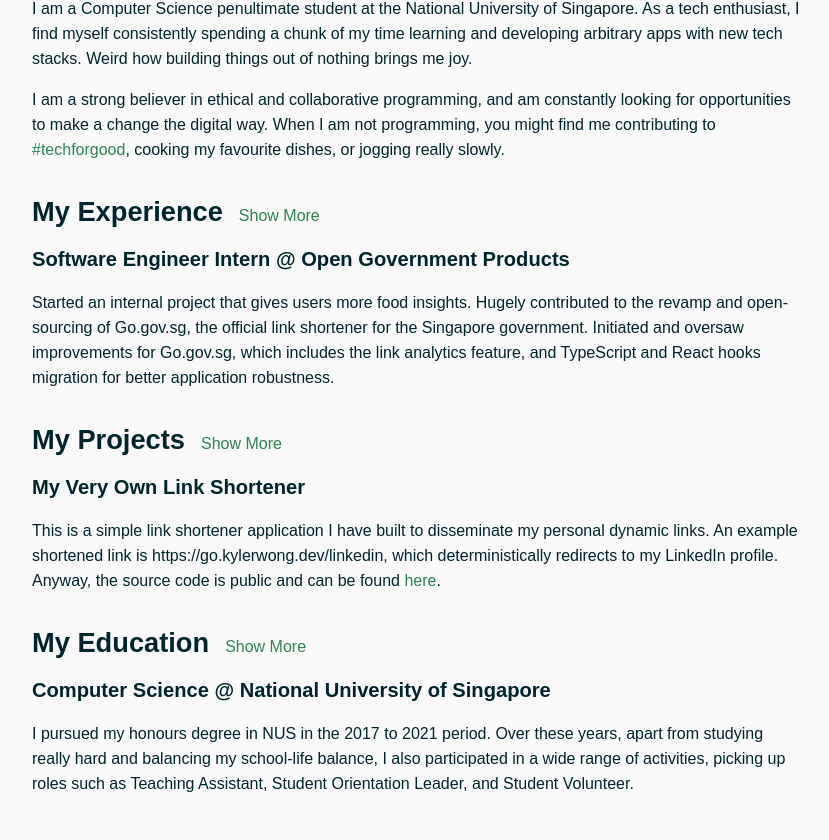
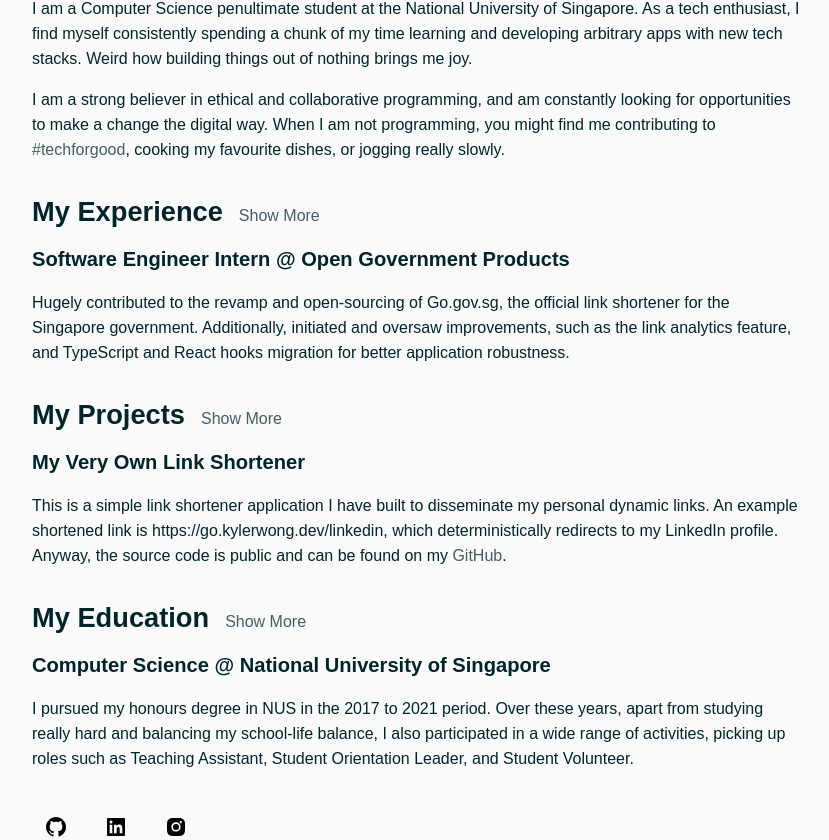
Before and after one commit to kylerwsm/portfolio, a Next.js app: page / in a window 1280 px wide. Shown: the part 496-1336 px from the top of the page, without its empty margins (224-1053 px from the left). Built offline with nearby package versions, Linux system fonts and the light colour scheme.

Commit message:
feat: copy changes and seo optimization

```diff
--- a/components/footer.tsx
+++ b/components/footer.tsx
@@ -15,21 +15,29 @@
         <div className={classes.icon}>
           <Tooltip title={GITHUB_LINK} placement="top" arrow>
             <IconButton href={GITHUB_LINK} target="_blank">
-              <img src="/icons/bxl-github.svg" draggable={false} />
+              <img src="/icons/bxl-github.svg" alt="GitHub" draggable={false} />
             </IconButton>
           </Tooltip>
         </div>
         <div className={classes.icon}>
           <Tooltip title={LINKEDIN_LINK} placement="top" arrow>
             <IconButton href={LINKEDIN_LINK} target="_blank">
-              <img src="/icons/bxl-linkedin-square.svg" draggable={false} />
+              <img
+                src="/icons/bxl-linkedin-square.svg"
+                alt="LinkedIn"
+                draggable={false}
+              />
             </IconButton>
           </Tooltip>
         </div>
         <div className={classes.icon}>
           <Tooltip title={INSTAGRAM_LINK} placement="top" arrow>
             <IconButton href={INSTAGRAM_LINK} target="_blank">
-              <img src="/icons/bxl-instagram-alt.svg" draggable={false} />
+              <img
+                src="/icons/bxl-instagram-alt.svg"
+                alt="Instagram"
+                draggable={false}
+              />
             </IconButton>
           </Tooltip>
         </div>
--- a/pages/index.tsx
+++ b/pages/index.tsx
@@ -69,12 +69,11 @@
               {'Software Engineer Intern @ Open Government Products'}
             </Typography>
             <Typography variant="body1" className={classes.subtitle}>
-              Started an internal project that gives users more food insights.
               Hugely contributed to the revamp and open-sourcing of Go.gov.sg,
               the official link shortener for the Singapore government.
-              Initiated and oversaw improvements for Go.gov.sg, which includes
-              the link analytics feature, and TypeScript and React hooks
-              migration for better application robustness.
+              Additionally, initiated and oversaw improvements, such as the link
+              analytics feature, and TypeScript and React hooks migration for
+              better application robustness.
             </Typography>
           </div>
           <Collapse in={showAllExperience}>
@@ -82,11 +81,10 @@
               {'Teaching Assistant @ National University of Singapore'}
             </Typography>
             <Typography variant="body1" className={classes.subtitle}>
-              As a teaching assistant, I prepare teaching materials, and hold
-              recitations and lab sessions for undergraduate students. Modules I
-              taught includes topics like Object-Oriented Programming, Software
-              Engineering, Computer Organisation. These modules were taught in
-              Java, C, and MIPS.
+              Prepared teaching materials, and held recitations and lab sessions
+              for undergraduate students. Modules I taught includes topics like
+              Object-Oriented Programming, Software Engineering, and Computer
+              Organisation. These modules were taught in Java, C, and MIPS.
             </Typography>
             <Typography variant="h5" className={classes.subtitle}>
               {'Software Engineer Intern @ Housing & Development Board'}
@@ -124,9 +122,9 @@
               disseminate my personal dynamic links. An example shortened link
               is https://go.kylerwong.dev/linkedin, which deterministically
               redirects to my LinkedIn profile. Anyway, the source code is
-              public and can be found{' '}
+              public and can be found on my{' '}
               <Linked href="https://github.com/kylerwsm/lambda-links">
-                here
+                GitHub
               </Linked>
               .
             </Typography>
--- a/styles/theme.ts
+++ b/styles/theme.ts
@@ -57,7 +57,7 @@
     },
     palette: {
       primary: {
-        main: '#308355',
+        main: '#475c66',
       },
       secondary: {
         main: '#EEB238',
@@ -139,11 +139,11 @@
       },
       MuiTooltip: {
         tooltip: {
-          backgroundColor: '#308355',
+          backgroundColor: '#475c66',
           fontSize: '0.8125rem',
         },
         arrow: {
-          color: '#308355',
+          color: '#475c66',
         },
       },
     },
```
